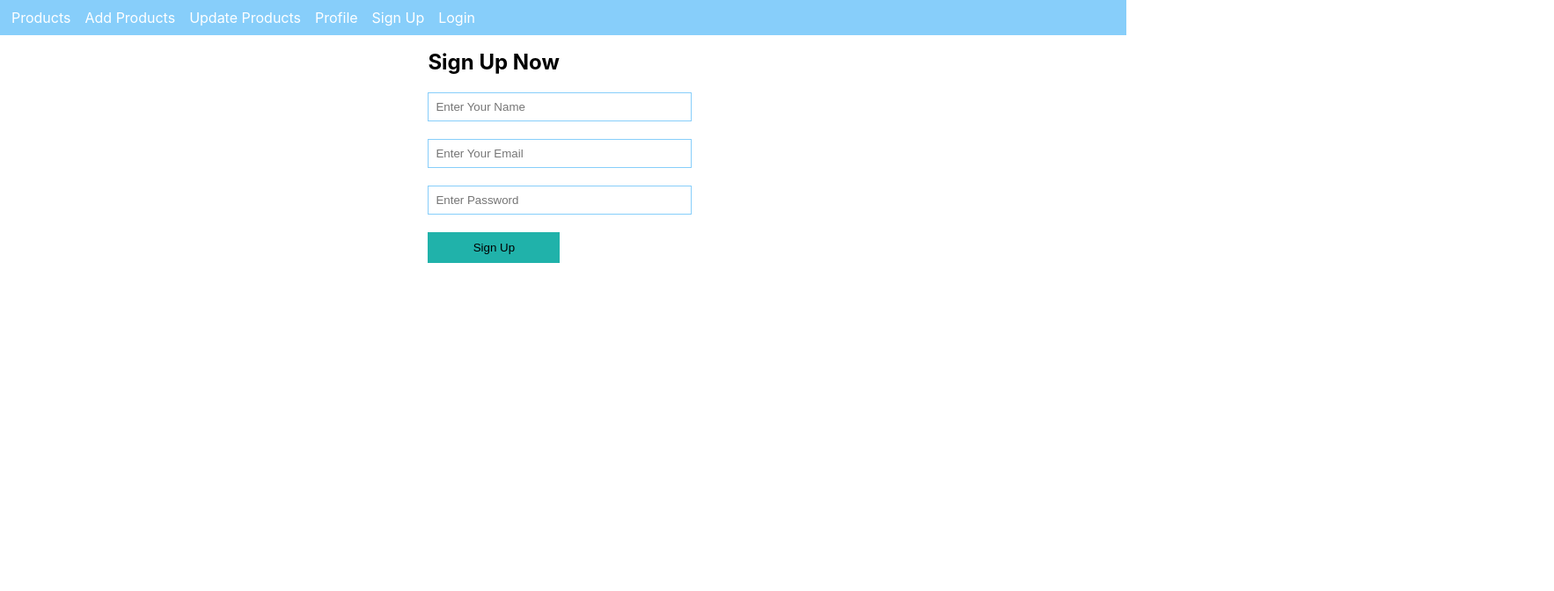
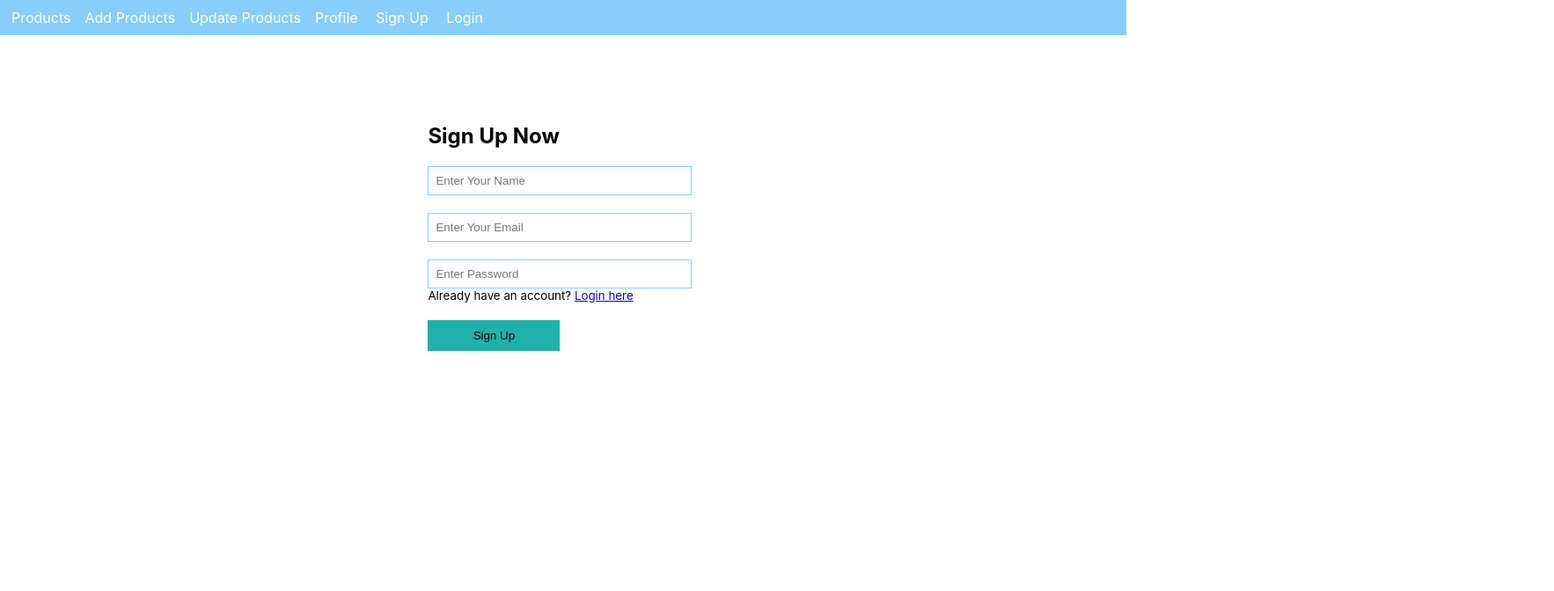
Before and after one commit to sjana98/e-dashboard-react-frontend, a React (Create React App) app: page /SignUp in a window 1280 px wide. Shown: the top 672 px of the page at 88% size, 1766 px wide, since content can reach past the window. Built offline with nearby package versions, Linux system fonts and the light colour scheme; the HTML template or start-up script is replaced by a standard one.

Commit message:
login api integration and redirect link add in both pages

```diff
--- a/src/App.css
+++ b/src/App.css
@@ -46,17 +46,18 @@ button{
   background-color: lightseagreen;
   border: none;
 }
+p{
+  font-size: smaller;
+}
 
 /* Sign Up CSS */
 .signContainer{
-  margin-top: 16px;
-  position: absolute;
+  margin-top: 100px;
   margin-left: 38%;
-  width: 100%;
 }
 
 /* Login CSS */
 .login{
-  margin-left: 30%;
+  margin-left: 38%;
   margin-top: 100px;
 }
--- a/src/App.js
+++ b/src/App.js
@@ -23,8 +23,8 @@ function App() {
             <Route path='/profile' element={<h2>profile component</h2>} />
           </Route>
 
-          <Route path='/SignUp' element={<SignUp />} />
-          <Route path='/Login' element={<Login />} />
+          <Route path='/signup' element={<SignUp />} />
+          <Route path='/login' element={<Login />} />
         </Routes>
 
       </Router>
--- a/src/components/Login.jsx
+++ b/src/components/Login.jsx
@@ -1,19 +1,44 @@
-import React, { useState } from 'react'
+import React, { useEffect, useState } from 'react';
+import { useNavigate, Link } from 'react-router-dom';
 
 function Login() {
 
-    const [userName, setUserName] = useState("");
-    const [userpassword, setUserPassword] = useState("");
-    const handleLogin = () => {
-        console.log(userName, userpassword);
+    const [email, setUserEmail] = useState("");
+    const [password, setUserPassword] = useState("");
+    const navigate = useNavigate();
+
+    useEffect(() => {                             // Login page restriction after login.
+        const auth = localStorage.getItem("user");
+        if (auth) {
+            navigate("/");
+        };
+    });
+
+    const postApi = "http://localhost:5000/login";     // api integration part
+    const handleLogin = async () => {
+        const createRequest = {
+            method: "POST",
+            headers: {
+                "Content-Type": "application/json",
+            },
+            body: JSON.stringify({ email, password }),
+        };
+        let result = await fetch(postApi, createRequest);
+        result = await result.json();
+        const userName = result.name;
+        userName ? localStorage.setItem("user", JSON.stringify(result)) : alert("Valid email and password require for login!!");
+        if (userName) {
+            navigate("/");
+        };
     };
 
     return (
         <>
             <div className="login">
                 <h2>Login Now</h2>
-                <input type="text" placeholder='Enter username or email' className='inputField' value={userName} onChange={(e)=>setUserName(e.target.value)}/>
-                <input type="password" placeholder='Enter password' className='inputField' value={userpassword} onChange={(e)=>setUserPassword(e.target.value)}/>
+                <input type="text" placeholder='Enter email' className='inputField' value={email} onChange={(e)=>setUserEmail(e.target.value)}/>
+                <input type="password" placeholder='Enter password' className='inputField' value={password} onChange={(e) => setUserPassword(e.target.value)} />
+                <p>Don't have an account? <Link to="/signup"> Sign up here</Link></p>
                 <button type='button' onClick={handleLogin}>Login</button>
             </div>
         </>
--- a/src/components/Navbar.jsx
+++ b/src/components/Navbar.jsx
@@ -6,7 +6,7 @@ function Navbar() {
     const navigate = useNavigate();
     const logout = () => {
         localStorage.clear("user");
-        navigate("/SignUp");
+        navigate("/signup");
     };
 
     return (
@@ -16,8 +16,10 @@ function Navbar() {
                 <li><Link to="/add">Add Products</Link></li>
                 <li><Link to="/update">Update Products</Link></li>
                 <li><Link to="/profile">Profile</Link></li>
-                <li>{auth ? <Link to="/SignUp" onClick={logout}>Logout</Link> : <Link to="/SignUp">Sign Up</Link>}</li>
-                <li><Link to="/Login">Login</Link></li>
+                {
+                    auth ? <li><Link to="/login" onClick={logout}>Logout</Link></li>
+                        : <> <li><Link to="/signup">Sign Up</Link></li> <li><Link to="/login">Login</Link></li> </>
+                }
             </ul>
         </>
     );
--- a/src/components/SignUp.jsx
+++ b/src/components/SignUp.jsx
@@ -1,12 +1,11 @@
 import React, { useState, useEffect } from 'react';
-import { useNavigate } from 'react-router-dom';
+import { Link, useNavigate } from 'react-router-dom';
 
 function SignUp() {
 
   const [name, setName] = useState("");
   const [email, setEmail] = useState("");
   const [password, setPassword] = useState("");
-
   const navigate = useNavigate();
 
   useEffect(() => {              // Sign up page restriction after sign up of same user
@@ -16,9 +15,8 @@ function SignUp() {
     };
   });
 
-  const api = "http://localhost:5000/register";
-
-  const collectData = async () => {            // api integration code
+  const api = "http://localhost:5000/signup";    // api integration part
+  const collectData = async () => {
     const createRequest = {
       method: "POST",
       headers: {
@@ -44,6 +42,7 @@ function SignUp() {
         <input className='inputField' type="text" placeholder='Enter Your Name' value={name} onChange={(e) => setName(e.target.value)} />
         <input className='inputField' type="text" placeholder='Enter Your Email' value={email} onChange={(e) => setEmail(e.target.value)} />
         <input className='inputField' type="password" placeholder='Enter Password' value={password} onChange={(e) => setPassword(e.target.value)} />
+        <p>Already have an account? <Link to="/login"> Login here</Link></p>
         <button type='button' onClick={collectData}>Sign Up</button>
       </div>
     </>
```
Also changed, not shown: 1 other file (tests, documents, lock files or other folders).
